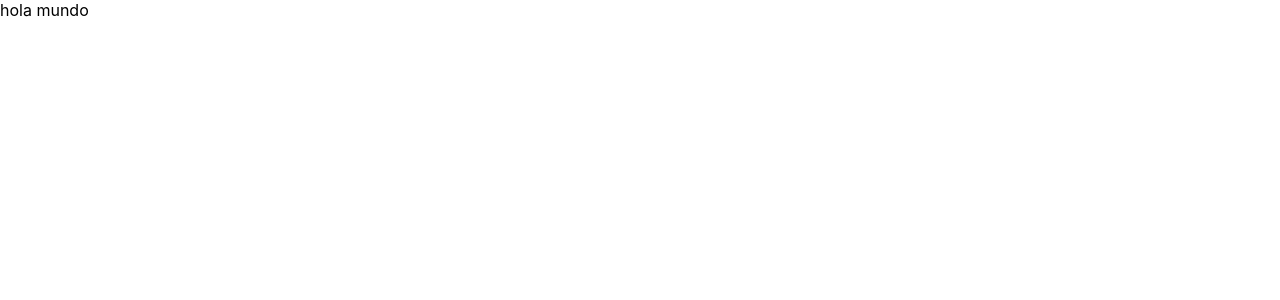
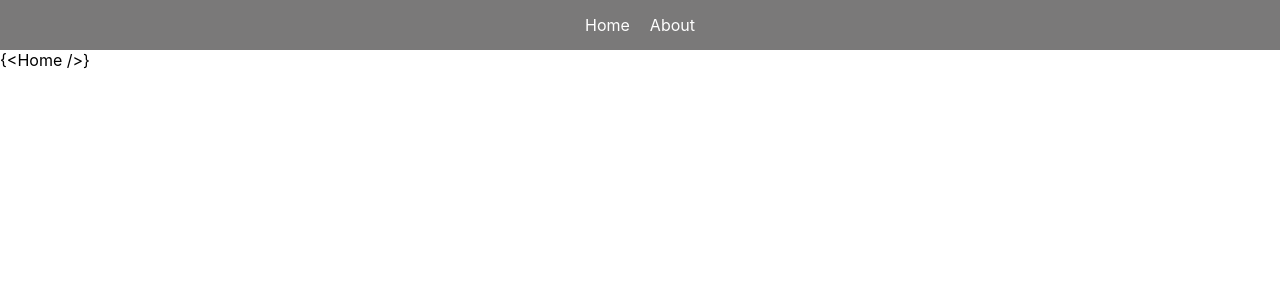
Before and after one commit to mellito/Assesment-Frontend, a React (Create React App) app: page / in a window 1280 px wide. Shown: the top 300 px of the page. Built offline with nearby package versions, Linux system fonts and the light colour scheme; the HTML template or start-up script is replaced by a standard one.

Commit message:
create navbar configuration

```diff
--- a/src/App.jsx
+++ b/src/App.jsx
@@ -1,5 +1,7 @@
+import Mainrouter from "./components/MainRouter"
+
 function App() {
-  return <div>hola mundo</div>
+  return <Mainrouter />
 }
 
 export default App
--- /dev/null
+++ b/src/components/Navbar/Navbar.css
@@ -0,0 +1,12 @@
+nav {
+  background-color: rgb(122, 121, 121);
+  height: 50px;
+  display: flex;
+  justify-content: center;
+  align-items: center;
+  gap: 20px;
+}
+nav a {
+  color: white;
+  text-decoration: none;
+}
--- a/src/components/Navbar/index.jsx
+++ b/src/components/Navbar/index.jsx
@@ -1,7 +1,15 @@
 import React from "react"
+import { NavLink } from "react-router-dom"
+import { HOME_ROUTER, ABOUT } from "../../Constants/Routes"
+import "./Navbar.css"
 
 function Navbar() {
-  return <div>index</div>
+  return (
+    <nav>
+      <NavLink to={HOME_ROUTER}>Home</NavLink>
+      <NavLink to={ABOUT}>About</NavLink>
+    </nav>
+  )
 }
 
 export default Navbar
```
